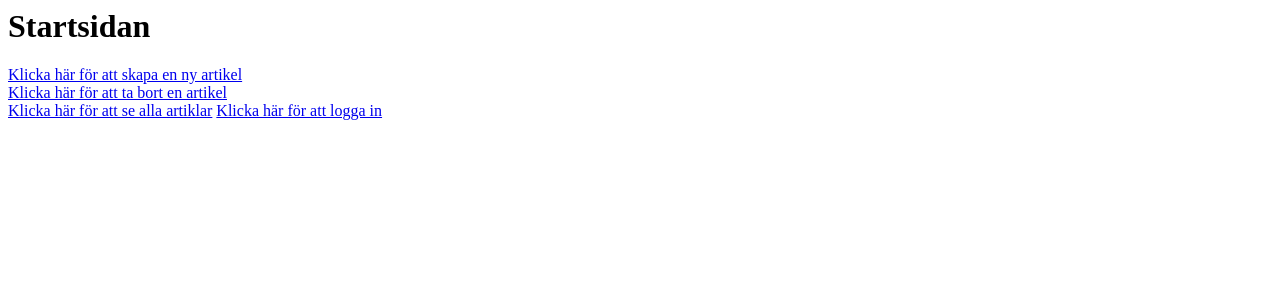
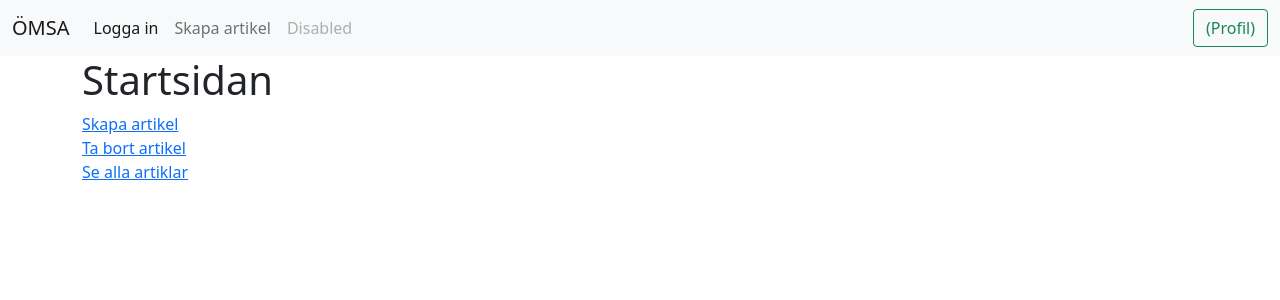
Before and after one commit to whereube/Omsa, a Flask app: page / in a window 1280 px wide. Shown: the top 300 px of the page. Run offline with Flask 2, Linux system fonts and the light colour scheme.

Commit message:
Filstruktur HTML
Skapat base.html
implementerat navbar

```diff
--- a/templates/all_articles.html
+++ b/templates/all_articles.html
@@ -1,3 +1,5 @@
+{% extends "base.html" %} {% block title %}Alla artiklar{% endblock %} {% block content
+    %}
 <h2>Alla artiklar<h2>
 
 {%for row in articles%}
@@ -9,3 +11,4 @@
     <h3>Kategori: {{row[31]}}</h3>
     </br>
 {%endfor%}
+{% endblock %}
--- /dev/null
+++ b/templates/base.html
@@ -0,0 +1,42 @@
+<!DOCTYPE html>
+<html lang="sv">
+<head>
+    <meta charset="UTF-8">
+    <meta http-equiv="X-UA-Compatible" content="IE=edge">
+    <meta name="viewport" content="width=device-width, initial-scale=1.0">
+    <link href="https://cdn.jsdelivr.net/npm/bootstrap@5.1.3/dist/css/bootstrap.min.css" rel="stylesheet" integrity="sha384-1BmE4kWBq78iYhFldvKuhfTAU6auU8tT94WrHftjDbrCEXSU1oBoqyl2QvZ6jIW3" crossorigin="anonymous">
+    <link rel="stylesheet" href="/static/style.css">
+
+    <title>{% block title %}Home{% endblock %}</title>
+</head>
+<body>
+    <nav class="navbar navbar-expand-lg navbar-light bg-light">
+        <div class="container-fluid">
+            <a class="navbar-brand" href="/">ÖMSA</a>
+            <button class="navbar-toggler" type="button" data-bs-toggle="collapse" data-bs-target="#navbarTogglerDemo02" aria-controls="navbarTogglerDemo02" aria-expanded="false" aria-label="Toggle navigation">
+            <span class="navbar-toggler-icon"></span>
+            </button>
+            <div class="collapse navbar-collapse" id="navbarTogglerDemo02">
+            <ul class="navbar-nav me-auto mb-2 mb-lg-0">
+                <li class="nav-item">
+                <a class="nav-link active" aria-current="page" href="/login">Logga in</a>
+                </li>
+                <li class="nav-item">
+                <a class="nav-link" href="#">Skapa artikel</a>
+                </li>
+                <li class="nav-item">
+                <a class="nav-link disabled">Disabled</a>
+                </li>
+            </ul>
+            <form class="d-flex">
+                <button class="btn btn-outline-success" type="submit">(Profil)</button>
+            </form>
+            </div>
+        </div>
+        </nav>
+
+    <div class="container">{% block content %} {% endblock %}</div>
+
+    <script src="https://cdn.jsdelivr.net/npm/bootstrap@5.1.3/dist/js/bootstrap.bundle.min.js" integrity="sha384-ka7Sk0Gln4gmtz2MlQnikT1wXgYsOg+OMhuP+IlRH9sENBO0LRn5q+8nbTov4+1p" crossorigin="anonymous"></script>
+</body>
+</html>
--- a/templates/create_article.html
+++ b/templates/create_article.html
@@ -1,5 +1,6 @@
+{% extends "base.html" %} {% block title %}Skapa artikel{% endblock %} {% block content
+    %}
 <h2>Skapa en artikel</h2>
-
 
 <form action="/article_created" method="POST">
     <label for="title">Titel</label>
@@ -25,3 +26,4 @@
     </select>
     <input type="submit" value="Skapa">
 </form>
+{% endblock %}
--- a/templates/index.html
+++ b/templates/index.html
@@ -1,9 +1,12 @@
+{% extends "base.html" %} {% block title %}Start{% endblock %} {% block content
+    %}
 <h1>Startsidan</h1>
 
 
-<a href="/create">Klicka här för att skapa en ny artikel</a>
+<a href="/create">Skapa artikel</a>
 </br>
-<a href="/remove">Klicka här för att ta bort en artikel</a>
+<a href="/remove">Ta bort artikel</a>
 </br>
-<a href="/view_articles">Klicka här för att se alla artiklar</a>
-<a href="/login">Klicka här för att logga in</a>
+<a href="/view_articles">Se alla artiklar</a>
+
+{% endblock %}
--- a/templates/remove_article.html
+++ b/templates/remove_article.html
@@ -1,3 +1,5 @@
+{% extends "base.html" %} {% block title %}Remove{% endblock %} {% block content
+    %}
 <form action="/article_removed" method="POST">
     <select id="article" name="article">
         {%for row in articles%}:
@@ -6,3 +8,4 @@
     </select>
     <input type="submit" value="Ta bort">
 </form>
+{% endblock %}
```
Also changed, not shown: templates/login.html (+3 -16 lines).
